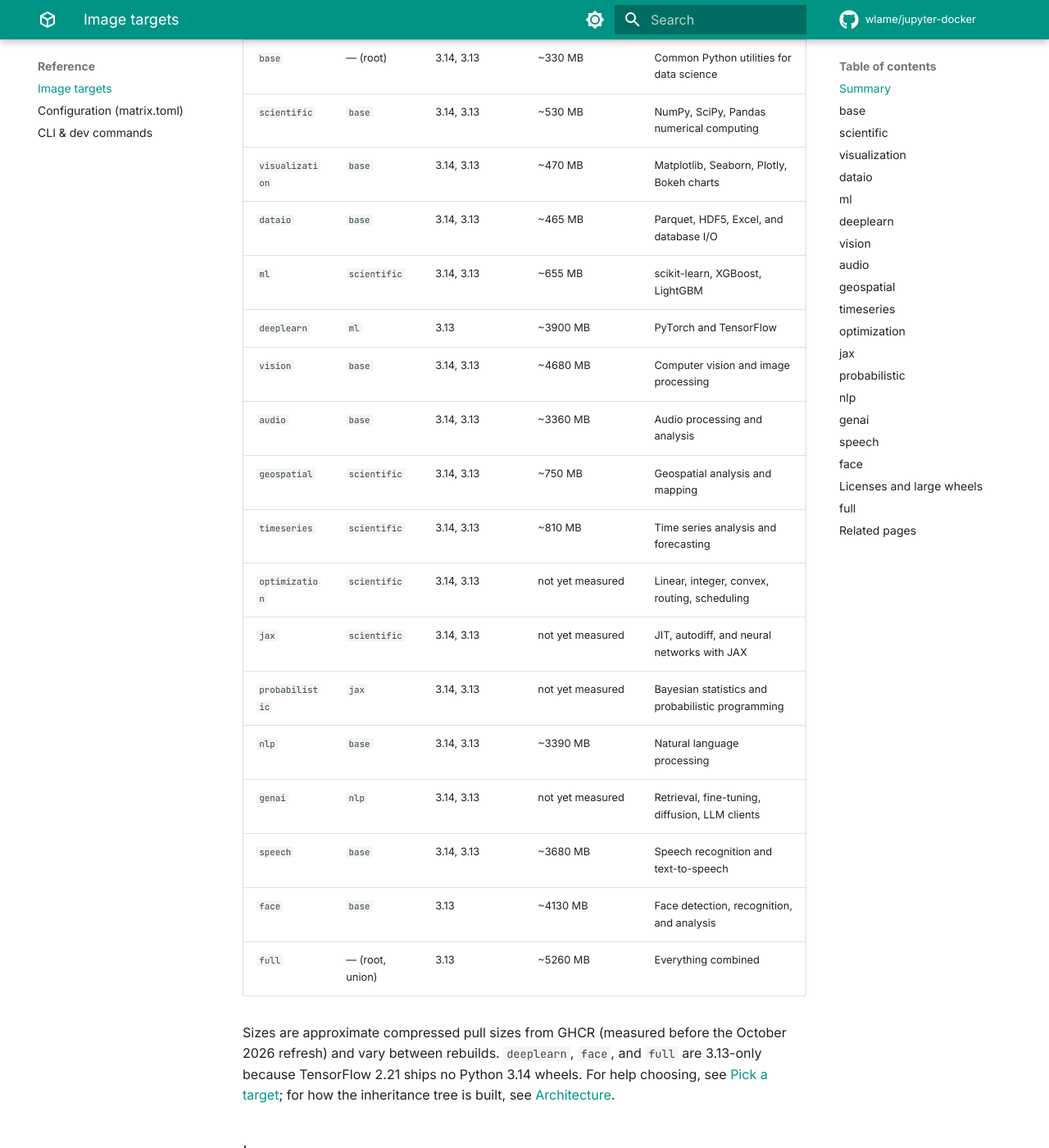
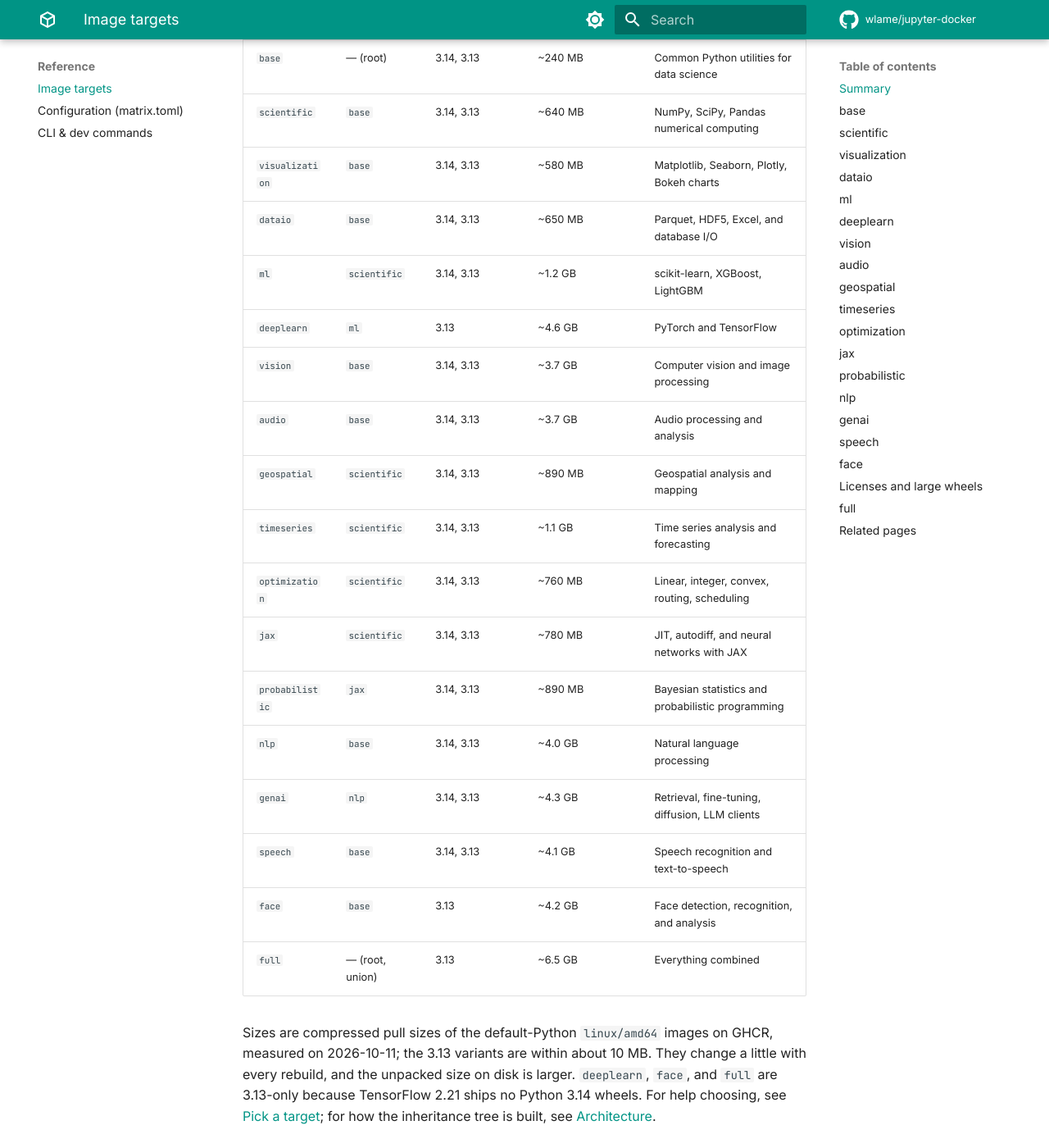
Before and after one commit to wlame/jupyter-docker, an MkDocs documentation site: the page built from docs/reference/targets.md, in a window 1280 px wide and 1400 px high, scrolled down 1018 px. Shown: the whole window at 82% size. Built offline with MkDocs 1.6.1 and Material for MkDocs 9.7.7, drawn with Linux system fonts in a browser that asks for light colours; plug-ins that fetch from the network failed and are left out; comment, search, counter and statistics services are not loaded; some of the changed text lies outside the part shown.

Commit message:
Record the measured registry sizes of all 18 images in the docs.

````diff
--- a/docs/reference/targets.md
+++ b/docs/reference/targets.md
@@ -14,7 +14,7 @@ ghcr.io/wlame/jupyter-docker:<target>
 ```
 
 Every target inherits all of its parent's packages and layers its own on top, so
-you pull only the libraries you need — from a ~330 MB `base` to a ~5.3 GB `full`.
+you pull only the libraries you need — from a ~240 MB `base` to a ~6.5 GB `full`.
 
 ```bash
 docker pull ghcr.io/wlame/jupyter-docker:scientific
@@ -46,28 +46,30 @@ docker pull ghcr.io/wlame/jupyter-docker:scientific-py3.14-a1b2c3d
 
 | Target | Inherits from | Python (default first) | Approx. compressed size | Focus |
 |---|---|---|---|---|
-| `base` | — (root) | 3.14, 3.13 | ~330 MB | Common Python utilities for data science |
-| `scientific` | `base` | 3.14, 3.13 | ~530 MB | NumPy, SciPy, Pandas numerical computing |
-| `visualization` | `base` | 3.14, 3.13 | ~470 MB | Matplotlib, Seaborn, Plotly, Bokeh charts |
-| `dataio` | `base` | 3.14, 3.13 | ~465 MB | Parquet, HDF5, Excel, and database I/O |
-| `ml` | `scientific` | 3.14, 3.13 | ~655 MB | scikit-learn, XGBoost, LightGBM |
-| `deeplearn` | `ml` | 3.13 | ~3900 MB | PyTorch and TensorFlow |
-| `vision` | `base` | 3.14, 3.13 | ~4680 MB | Computer vision and image processing |
-| `audio` | `base` | 3.14, 3.13 | ~3360 MB | Audio processing and analysis |
-| `geospatial` | `scientific` | 3.14, 3.13 | ~750 MB | Geospatial analysis and mapping |
-| `timeseries` | `scientific` | 3.14, 3.13 | ~810 MB | Time series analysis and forecasting |
-| `optimization` | `scientific` | 3.14, 3.13 | not yet measured | Linear, integer, convex, routing, scheduling |
-| `jax` | `scientific` | 3.14, 3.13 | not yet measured | JIT, autodiff, and neural networks with JAX |
-| `probabilistic` | `jax` | 3.14, 3.13 | not yet measured | Bayesian statistics and probabilistic programming |
-| `nlp` | `base` | 3.14, 3.13 | ~3390 MB | Natural language processing |
-| `genai` | `nlp` | 3.14, 3.13 | not yet measured | Retrieval, fine-tuning, diffusion, LLM clients |
-| `speech` | `base` | 3.14, 3.13 | ~3680 MB | Speech recognition and text-to-speech |
-| `face` | `base` | 3.13 | ~4130 MB | Face detection, recognition, and analysis |
-| `full` | — (root, union) | 3.13 | ~5260 MB | Everything combined |
+| `base` | — (root) | 3.14, 3.13 | ~240 MB | Common Python utilities for data science |
+| `scientific` | `base` | 3.14, 3.13 | ~640 MB | NumPy, SciPy, Pandas numerical computing |
+| `visualization` | `base` | 3.14, 3.13 | ~580 MB | Matplotlib, Seaborn, Plotly, Bokeh charts |
+| `dataio` | `base` | 3.14, 3.13 | ~650 MB | Parquet, HDF5, Excel, and database I/O |
+| `ml` | `scientific` | 3.14, 3.13 | ~1.2 GB | scikit-learn, XGBoost, LightGBM |
+| `deeplearn` | `ml` | 3.13 | ~4.6 GB | PyTorch and TensorFlow |
+| `vision` | `base` | 3.14, 3.13 | ~3.7 GB | Computer vision and image processing |
+| `audio` | `base` | 3.14, 3.13 | ~3.7 GB | Audio processing and analysis |
+| `geospatial` | `scientific` | 3.14, 3.13 | ~890 MB | Geospatial analysis and mapping |
+| `timeseries` | `scientific` | 3.14, 3.13 | ~1.1 GB | Time series analysis and forecasting |
+| `optimization` | `scientific` | 3.14, 3.13 | ~760 MB | Linear, integer, convex, routing, scheduling |
+| `jax` | `scientific` | 3.14, 3.13 | ~780 MB | JIT, autodiff, and neural networks with JAX |
+| `probabilistic` | `jax` | 3.14, 3.13 | ~890 MB | Bayesian statistics and probabilistic programming |
+| `nlp` | `base` | 3.14, 3.13 | ~4.0 GB | Natural language processing |
+| `genai` | `nlp` | 3.14, 3.13 | ~4.3 GB | Retrieval, fine-tuning, diffusion, LLM clients |
+| `speech` | `base` | 3.14, 3.13 | ~4.1 GB | Speech recognition and text-to-speech |
+| `face` | `base` | 3.13 | ~4.2 GB | Face detection, recognition, and analysis |
+| `full` | — (root, union) | 3.13 | ~6.5 GB | Everything combined |
 
-Sizes are approximate compressed pull sizes from GHCR (measured before the
-October 2026 refresh) and vary between rebuilds. `deeplearn`, `face`, and `full`
-are 3.13-only because TensorFlow 2.21 ships no Python 3.14 wheels.
+Sizes are compressed pull sizes of the default-Python `linux/amd64` images on
+GHCR, measured on 2026-10-11; the 3.13 variants are within about 10 MB. They
+change a little with every rebuild, and the unpacked size on disk is larger.
+`deeplearn`, `face`, and `full` are 3.13-only because TensorFlow 2.21 ships no
+Python 3.14 wheels.
 For help choosing, see [Pick a target](../use-cases/pick-a-target.md); for how the
 inheritance tree is built, see [Architecture](../concepts/architecture.md).
 
````
Also changed, not shown: README.md (+20 -20 lines), docs/about.md (+2 -2 lines), docs/index.md (+1 -1 lines), docs/use-cases/pick-a-target.md (+22 -22 lines).
